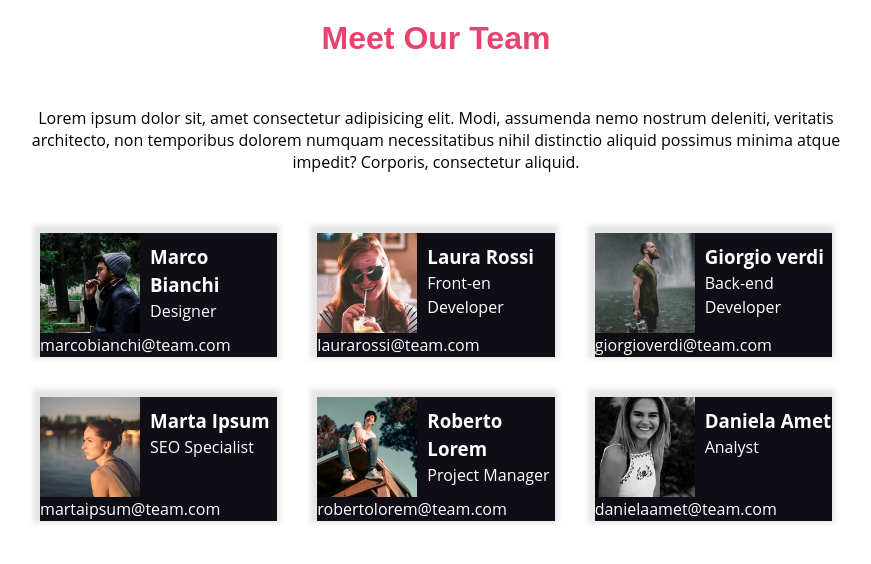
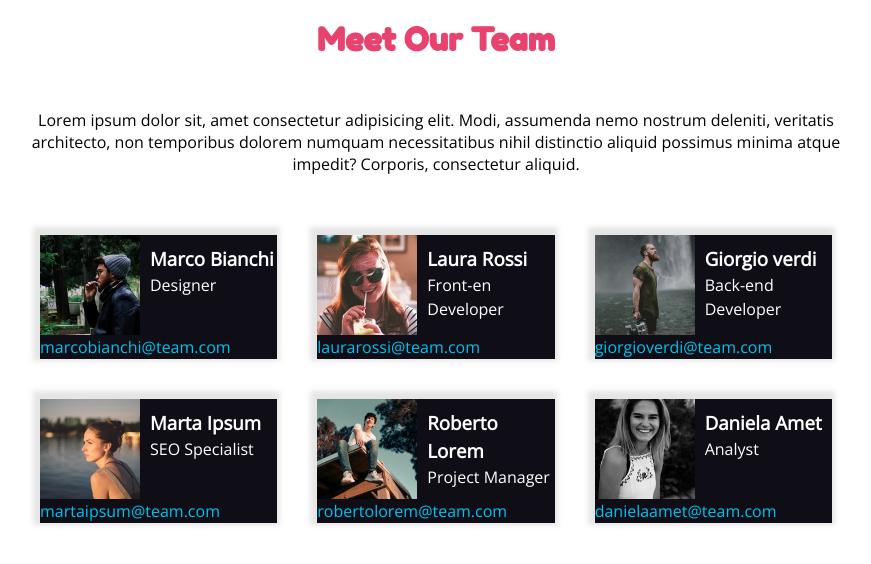
Before and after one commit to LucaFaedda/html-css-float-cards, a plain HTML site: page index.html in a window 1280 px wide. Shown: the whole page, without its empty margins (204-1075 px from the left). Drawn offline with nearby package versions, Linux system fonts and the light colour scheme.

Commit message:
cambiato font-family

```diff
--- a/css/style.css
+++ b/css/style.css
@@ -16,7 +16,7 @@ h1{
     color:#E8426F ;
     text-align: center;
     margin-top: 20px;
-    font-family: 'Fredoka', sans-serif;
+    font-family:  'Fredoka One';
 
 }
 
@@ -27,6 +27,7 @@ h1{
 .text-center{
     text-align: center;
     margin: 50px 0px 40px 0px;
+    clear: left;
 }
 
 img{
@@ -35,12 +36,11 @@ img{
     margin-right: 10px;
 }
 
-.clearfix:after{
+.clearfix::after {
     content: "";
+    clear: both;
     display: table;
-    clear: both;
-
-}
+  }
 
 
 .margin-top-line-height{
@@ -56,7 +56,9 @@ img{
     color: #fff;
     width: calc(100%/3 - 40px);
     margin: 20px;
-    text-align: left;
     box-shadow:  -2px -3px 5px 5px #dededec5;
+}
 
+.email{
+    color: #00C3F0;
 }
--- a/index.html
+++ b/index.html
@@ -5,8 +5,8 @@
         <meta http-equiv="X-UA-Compatible" content="IE=edge">
         <meta name="viewport" content="width=device-width, initial-scale=1.0">
         <link rel="stylesheet" href="./css/style.css">
-        <link rel="preconnect" href="https://fonts.googleapis.com">
-        <link rel="preconnect" href="https://fonts.googleapis.com">
+        <link href="https://fonts.googleapis.com/css2?family=Fredoka+One&display=swap" rel="stylesheet">
+        <link href="https://fonts.googleapis.com/css2?family=Open+Sans&display=swap" rel="stylesheet">
         <title>Float-cards</title>
     </head>
     <body>
@@ -15,7 +15,7 @@
             <h1>Meet Our Team</h1>
         </header>
         <!-- fine header -->
-        <main class="container">
+        <main class="container clearfix">
             <div class="text-center">
                 <p>Lorem ipsum dolor sit, amet consectetur adipisicing elit. Modi, assumenda nemo nostrum deleniti, veritatis architecto, non temporibus dolorem numquam necessitatibus nihil distinctio aliquid possimus minima atque impedit? Corporis, consectetur aliquid.</p>
             </div>
@@ -25,7 +25,7 @@
                             <div class="margin-top-line-height">
                                 <h3>Marco Bianchi</h3>
                                 <p>Designer</p>
-                                <p>marcobianchi@team.com</p>
+                                <p class="email">marcobianchi@team.com</p>
                             </div>
                     </div>
                     <div class="col card">
@@ -33,7 +33,7 @@
                         <div class="margin-top-line-height">
                             <h3> Laura Rossi</h3>
                             <p> Front-en Developer</p>
-                            <p>laurarossi@team.com</p>
+                            <p class="email">laurarossi@team.com</p>
                         </div>
                     </div>
                     <div class="col card">
@@ -41,7 +41,7 @@
                         <div class="margin-top-line-height">
                             <h3>Giorgio verdi</h3>
                             <p>Back-end Developer</p>
-                            <p>giorgioverdi@team.com<p>
+                            <p class="email">giorgioverdi@team.com<p>
                         </div>
                     </div>
                 </div>
@@ -51,7 +51,7 @@
                         <div class="margin-top-line-height">
                             <h3>Marta Ipsum</h3>
                             <p>SEO Specialist</p>
-                            <p>martaipsum@team.com</p>
+                            <p class="email">martaipsum@team.com</p>
                         </div>
                     </div>
                     <div class="col card">
@@ -59,7 +59,7 @@
                         <div class="margin-top-line-height">
                             <h3>Roberto Lorem</h3>
                             <p>Project Manager</p>
-                            <p>robertolorem@team.com</p>
+                            <p class="email">robertolorem@team.com</p>
                         </div>
                     </div>
                     <div class="col card">
@@ -67,7 +67,7 @@
                         <div class="margin-top-line-height">
                             <h3>Daniela Amet</h3>
                             <p>Analyst</p>
-                            <p>danielaamet@team.com<p>
+                            <p class="email">danielaamet@team.com<p>
                         </div>
                     </div>
 
```
